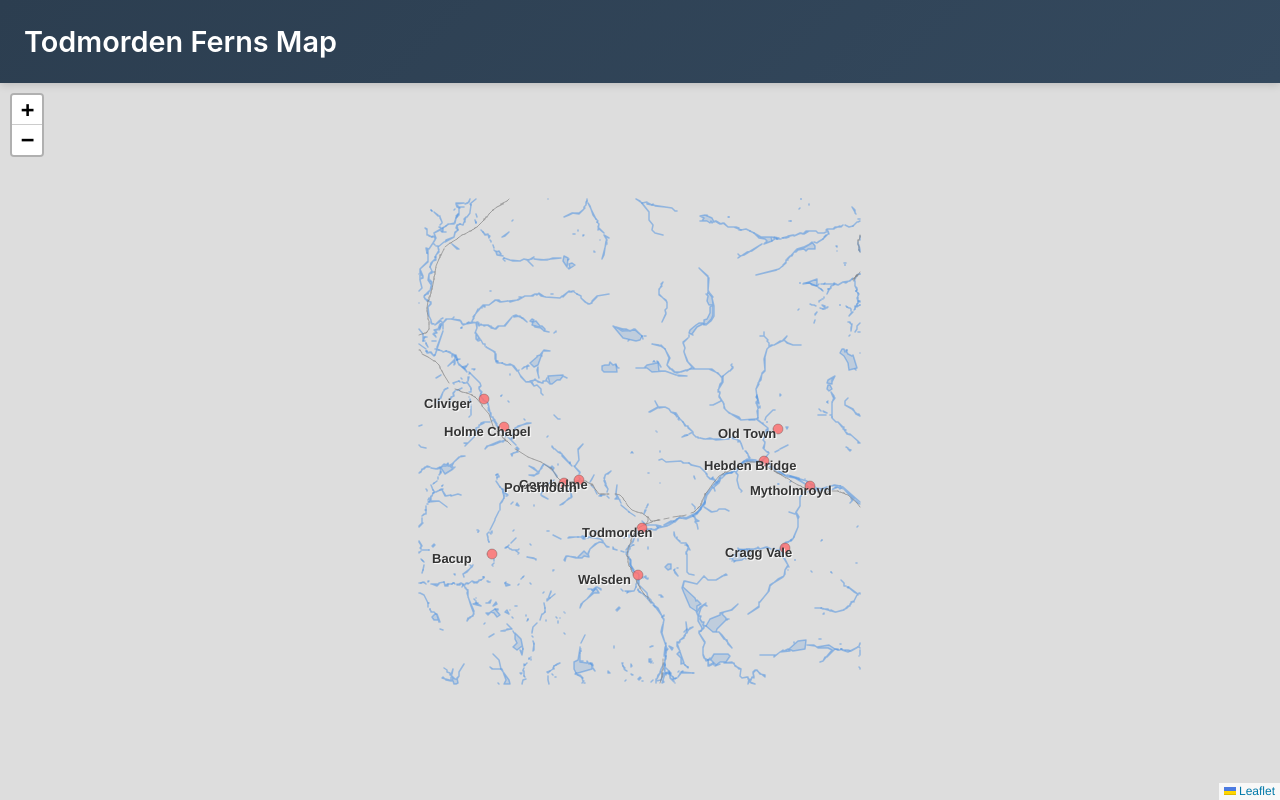
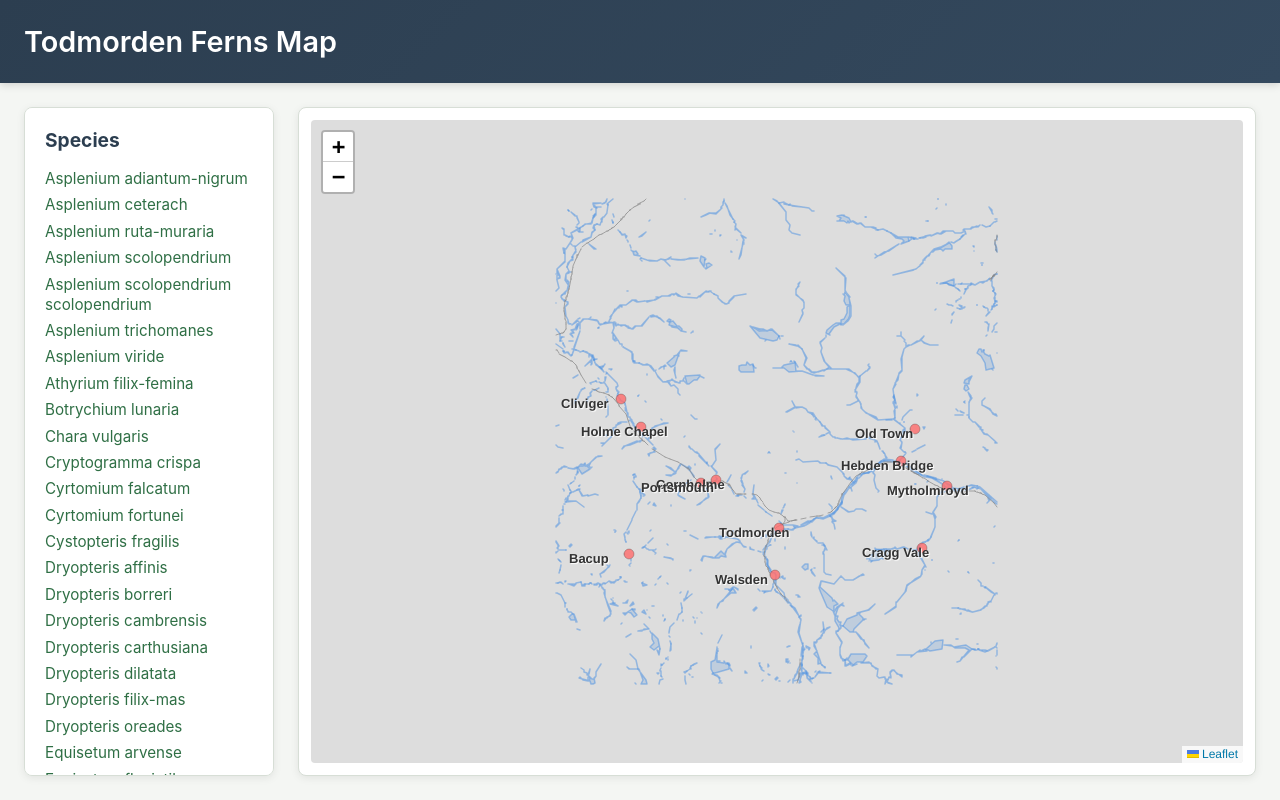
Before and after one commit to JakoboEU/todmorden-ferns, a React (Vite) app: page / in a window 1280 px wide. Built offline with nearby package versions, Linux system fonts and the light colour scheme; no server answers.

Commit message:
Add fern species sidebar and boxed map layout
Co-authored-by: Copilot App <223556219+Copilot@users.noreply.github.com>

```diff
--- a/src/App.jsx
+++ b/src/App.jsx
@@ -1,4 +1,5 @@
 import MapComponent from './components/MapComponent'
+import species from './species'
 
 function App() {
   return (
@@ -6,7 +7,23 @@ function App() {
       <header>
         <h1>Todmorden Ferns Map</h1>
       </header>
-      <MapComponent />
+      <main className="content">
+        <aside className="species-menu" aria-label="Fern species">
+          <h2>Species</h2>
+          <nav>
+            <ul>
+              {species.map(name => (
+                <li key={name}>
+                  <a href="#map">{name}</a>
+                </li>
+              ))}
+            </ul>
+          </nav>
+        </aside>
+        <section id="map" className="map-panel" aria-label="Todmorden fern map">
+          <MapComponent />
+        </section>
+      </main>
     </div>
   )
 }
--- a/src/index.css
+++ b/src/index.css
@@ -37,13 +37,85 @@ header h1 {
   margin: 0;
 }
 
-main {
+.content {
+  display: grid;
+  grid-template-columns: 250px minmax(0, 1fr);
+  gap: 1.5rem;
   flex: 1;
+  min-height: 0;
+  padding: 1.5rem;
+  background: #f4f6f3;
+}
+
+.species-menu {
+  min-height: 0;
+  padding: 1.25rem;
+  overflow-y: auto;
+  background: white;
+  border: 1px solid #d7ded6;
+  border-radius: 0.5rem;
+  box-shadow: 0 2px 8px rgba(0, 0, 0, 0.08);
+}
+
+.species-menu h2 {
+  margin-bottom: 1rem;
+  color: #2c3e50;
+  font-size: 1.2rem;
+}
+
+.species-menu ul {
+  display: grid;
+  gap: 0.4rem;
+  list-style: none;
+}
+
+.species-menu a {
+  color: #2f6f45;
+  font-size: 0.95rem;
+  text-decoration: none;
+}
+
+.species-menu a:hover,
+.species-menu a:focus-visible {
+  color: #1f4d2e;
+  text-decoration: underline;
+}
+
+.map-panel {
+  min-width: 0;
+  min-height: 0;
+  padding: 0.75rem;
+  background: white;
+  border: 1px solid #d7ded6;
+  border-radius: 0.5rem;
+  box-shadow: 0 2px 8px rgba(0, 0, 0, 0.08);
+}
+
+.map-panel main {
+  width: 100%;
+  height: 100%;
   overflow: hidden;
-  width: 100%;
 }
 
 .map-container {
   width: 100%;
   height: 100%;
+  min-height: 300px;
+  overflow: hidden;
+  border-radius: 0.25rem;
 }
+
+@media (max-width: 700px) {
+  .content {
+    grid-template-columns: 1fr;
+    overflow-y: auto;
+  }
+
+  .species-menu {
+    max-height: 220px;
+  }
+
+  .map-panel {
+    min-height: 60vh;
+  }
+}
--- /dev/null
+++ b/src/species.js
@@ -0,0 +1,47 @@
+const species = [
+  'Asplenium adiantum-nigrum',
+  'Asplenium ceterach',
+  'Asplenium ruta-muraria',
+  'Asplenium scolopendrium',
+  'Asplenium scolopendrium scolopendrium',
+  'Asplenium trichomanes',
+  'Asplenium viride',
+  'Athyrium filix-femina',
+  'Botrychium lunaria',
+  'Chara vulgaris',
+  'Cryptogramma crispa',
+  'Cyrtomium falcatum',
+  'Cyrtomium fortunei',
+  'Cystopteris fragilis',
+  'Dryopteris affinis',
+  'Dryopteris borreri',
+  'Dryopteris cambrensis',
+  'Dryopteris carthusiana',
+  'Dryopteris dilatata',
+  'Dryopteris filix-mas',
+  'Dryopteris oreades',
+  'Equisetum arvense',
+  'Equisetum fluviatile',
+  'Equisetum palustre',
+  'Equisetum sylvaticum',
+  'Equisetum telmateia',
+  'Gymnocarpium dryopteris',
+  'Gymnocarpium robertianum',
+  'Huperzia selago',
+  'Hymenophyllum tunbrigense',
+  'Hymenophyllum wilsonii',
+  'Lycopodium alpinum',
+  'Lycopodium clavatum',
+  'Ophioglossum vulgatum',
+  'Oreopteris limbosperma',
+  'Osmunda regalis',
+  'Phegopteris connectilis',
+  'Polypodium interjectum',
+  'Polypodium vulgare',
+  'Polystichum aculeatum',
+  'Polystichum setiferum',
+  'Pteridium aquilinum',
+  'Struthiopteris spicant',
+]
+
+export default species
```
Also changed, not shown: 5 other files (tests, documents, lock files or other folders).
